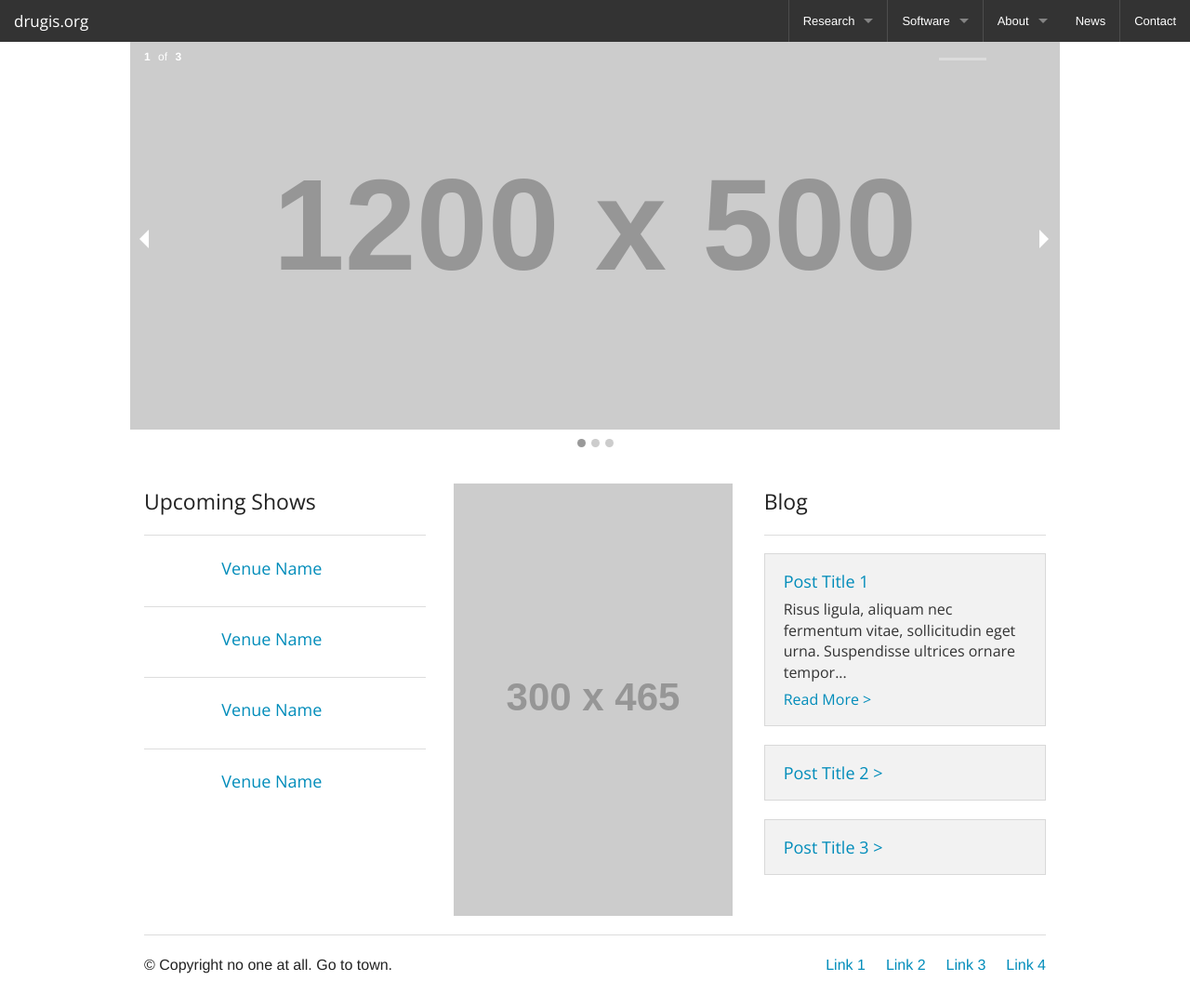
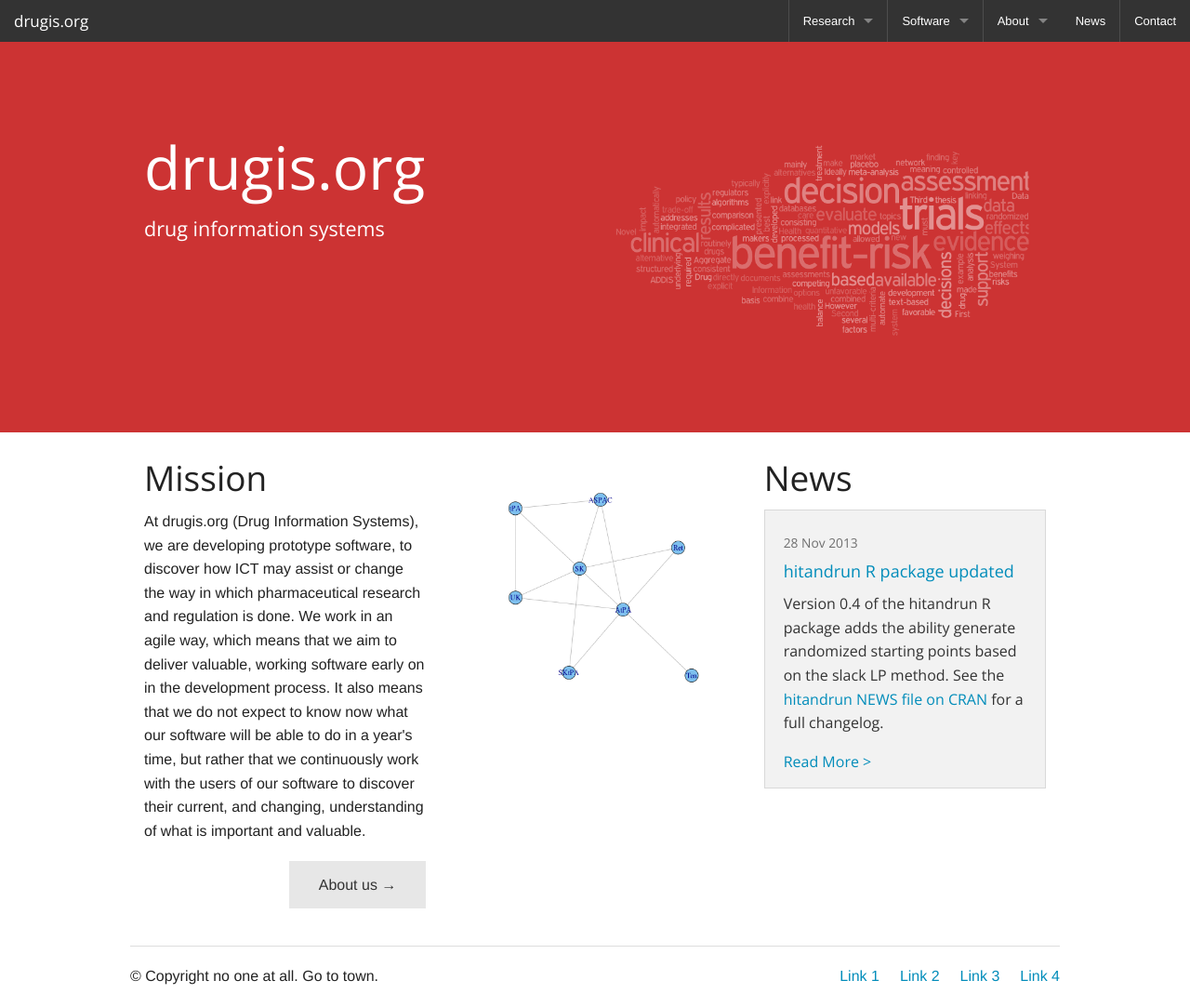
Before and after one commit to drugis/drugis.org, a Jekyll site: the page built from index.html, in a window 1280 px wide. Shown: the whole page at 93% size. Built offline with Jekyll 4.4.1, drawn with Linux system fonts in a browser that asks for light colours; Markdown is read by kramdown in place of the engine named in the settings.

Commit message:
home page layout

```diff
--- a/_layouts/default.html
+++ b/_layouts/default.html
@@ -13,9 +13,9 @@
 <body>
   {% include menubar.html %}
 
-  <div class="content-container">
+
     {{ content }}
-  </div>
+
   <script src="/js/vendor/jquery.js"></script>
   <script src="/js/foundation.min.js"></script>
   <script>
--- a/_layouts/main.html
+++ b/_layouts/main.html
@@ -1,88 +1,26 @@
 ---
 layout: default
 ---
+<section id="hero">
   <div class="row">
-    <div class="large-12 columns">
-
-      <!-- Content Slider -->
-
-      <div class="row">
-        <div class="large-12 hide-for-small">
-
-          <div id="featured" data-orbit>
-            <img src="http://placehold.it/1200x500&text=Slide Image 1" alt="slide image">
-            <img src="http://placehold.it/1200x500&text=Slide Image 2" alt="slide image">
-            <img src="http://placehold.it/1200x500&text=Slide Image 3" alt="slide image">
+    <div class="small-12 medium-6 large-6 columns">
+      <h1>drugis.org</h1><br>
+      <h4>drug information systems</h4>
     </div>
-
+    <div class="medium-6 large-6 columns hide-for-small">
+      <img class="wordblob" src="/images/banner.png" style="width: 737px;">
     </div>
   </div>
-
-      <!-- End Content Slider -->
-
-      <!-- Mobile Header -->
-
-      <div class="row">
-        <div class="large-12 columns show-for-small">
-
-          <img src="http://placehold.it/1200x700&text=Mobile Header">
-
-        </div>
-      </div><br>
-
-      <!-- End Mobile Header -->
-
+</section>
 
 <div class="row">
   <div class="large-12 columns">
     <div class="row">
       <!-- Shows -->
       <div class="large-4 small-6 columns">
-
-              <h4>Upcoming Shows</h4><hr>
-
-              <div class="row">
-                <div class="large-1 column">
-                  <img src="http://placehold.it/50x50&text=[img]">
-                </div>
-
-                <div class="large-9 columns">
-                  <h5><a href="#">Venue Name</a></h5>
-                  <h6 class="subheader show-for-small">Doors at 00:00pm</h6>
-                </div>
-              </div><hr>
-
-              <div class="hide-for-small">
-                <div class="row">
-                  <div class="large-1 column">
-                    <img src="http://placehold.it/50x50&text=[img]">
-                  </div>
-
-                  <div class="large-9 columns">
-                    <h5 class="subheader"><a href="#">Venue Name</a></h5>
-                  </div>
-                </div><hr>
-
-                <div class="row">
-                  <div class="large-1 column">
-                    <img src="http://placehold.it/50x50&text=[img]">
-                  </div>
-
-                  <div class="large-9 columns">
-                    <h5 class="subheader"><a href="#">Venue Name</a></h5>
-                  </div>
-                </div><hr>
-
-                <div class="row">
-                  <div class="large-1 column">
-                    <img src="http://placehold.it/50x50&text=[img]">
-                  </div>
-
-                  <div class="large-9 columns">
-                    <h5 class="subheader"><a href="#">Venue Name</a></h5>
-                  </div>
-                </div>
-              </div>
+        <h2>Mission</h2>
+        <p class="">At drugis.org (Drug Information Systems), we are developing prototype software, to discover how ICT may assist or change the way in which pharmaceutical research and regulation is done. We work in an agile way, which means that we aim to deliver valuable, working software early on in the development process. It also means that we do not expect to know now what our software will be able to do in a year's time, but rather that we continuously work with the users of our software to discover their current, and changing, understanding of what is important and valuable.</p>
+        <p><a href="/about" class="right secondary button">About us →</a></p>
       </div>
       <!-- End Shows -->
 
@@ -90,7 +28,7 @@ layout: default
       <!-- Image -->
 
       <div class="large-4 small-6 columns">
-              <img src="http://placehold.it/300x465&text=Image">
+        <img src="/images/network.png">
       </div>
 
       <!-- End Image -->
@@ -100,27 +38,20 @@ layout: default
 
       <div class="large-4 small-12 columns">
 
-              <h4>Blog</h4><hr>
+        <h2>News</h2>
+
+        <ul class="no-bullet">
+          {% for post in site.posts limit:1 %}
+          <li>
            <div class="panel">
-                <h5><a href="#">Post Title 1</a></h5>
-
-                <h6 class="subheader">
-                  Risus ligula, aliquam nec fermentum vitae, sollicitudin eget urna. Suspendisse ultrices ornare tempor...
-                </h6>
-
-                <h6><a href="#">Read More &gt;</a></h6>
+            <h4><small>{{ post.date | date_to_string }}</small></h4>
+            <h5 class="subheader"><a href="{{ post.url }}">{{ post.title }}</a></h5>
+            <h6 class="subheader"><p>{{ post.excerpt }}</p></h6>
+            <h6><a href="{{ post.url }}">Read More &gt;</a></h6>
           </div>
-
-              <div class="panel hide-for-small">
-                <h5><a href="#">Post Title 2 &gt;</a></h5>
-              </div>
-
-              <div class="panel hide-for-small">
-                <h5><a href="#">Post Title 3 &gt;</a></h5>
-              </div>
-
-
-            </div>
+        </li>
+        {% endfor %}
+      </ul>
 
       <!-- End Feed -->
 
```
Also changed, not shown: _layouts/contact.html (added, +50 -0 lines), _layouts/content.html (+14 -5 lines). Lines whose indentation alone changed are shown as unchanged.
